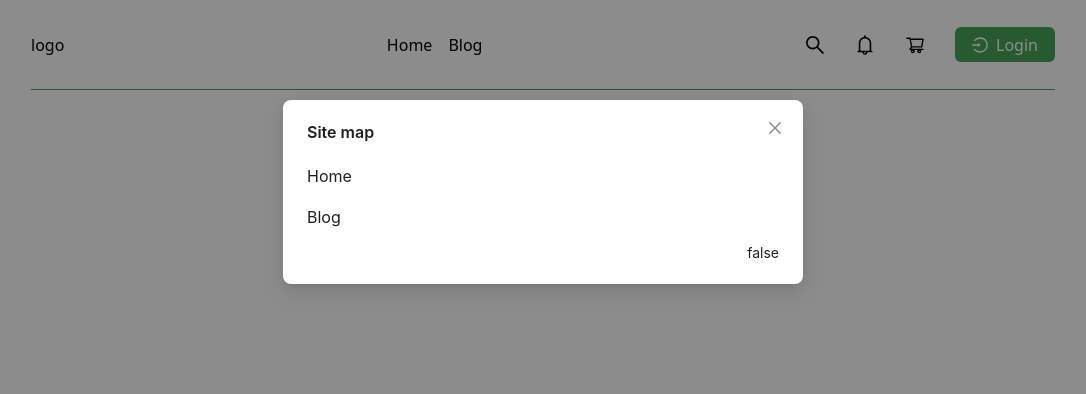
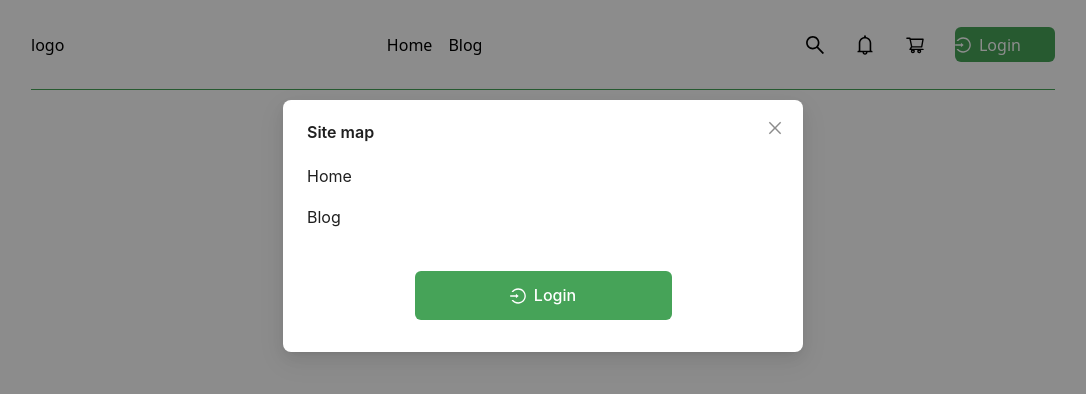
Before and after one commit to abdulvokhid1/intern_project, a React (Create React App) app: page / in a window 1280 px wide. Shown: the top 394 px of the page, without its empty margins (97-1183 px from the left). Built offline with nearby package versions, Linux system fonts and the light colour scheme.

Commit message:
site_map

```diff
--- a/src/components/Navbar/Sitemap/index.tsx
+++ b/src/components/Navbar/Sitemap/index.tsx
@@ -1,15 +1,22 @@
 import type { FC } from "react";
 import { Modal } from "antd";
+import { LoginOutlined } from "@ant-design/icons";
 const SiteMap: FC = () => {
   const custom_link_style: string =
     "text-[1rem] font-normal  leading 6 cursor-pointer";
   const custom_hover_style: string =
     "hover:border-l-[5px] hover:border-[#46A358] hover:pl-[5px] hover:text-[#46A358] transition-colors";
   return (
-    <Modal open={true} title="Site map" footer="false">
+    <Modal open={true} title="Site map" footer="">
       <div className="flex gap-4 flex-col mt-5">
         <h3 className={`${custom_link_style} ${custom_hover_style}`}>Home</h3>
         <h3 className={`${custom_link_style} ${custom_hover_style}`}>Blog</h3>
+      </div>
+      <div className="items-center flex text-center rounded-md justify-center mt-[41px]">
+        <button className="w-[257px] gap-2  h-[49px] bg-[#46A358] text-white  items-center flex text-center rounded-md justify-center font-medium text-[16px]">
+          <LoginOutlined />
+          Login
+        </button>
       </div>
     </Modal>
   );
--- a/src/components/Navbar/index.tsx
+++ b/src/components/Navbar/index.tsx
@@ -17,7 +17,7 @@ const Navbar: FC = () => {
         <img />
         <h3>logo</h3>
       </div>
-      <div className="flex gap-4">
+      <div className="flex gap-4 max-md:hidden">
         <h3 className="cursor-pointer">Home</h3>
         <h3 className="cursor-pointer">Blog</h3>
       </div>
@@ -25,7 +25,7 @@ const Navbar: FC = () => {
         <SearchOutlined className={`${icon_style}`} />
         <BellOutlined className={`${icon_style}`} />
         <ShoppingCartOutlined className={`${icon_style}`} />
-        <button className="text-white w-[100px] h-[35px] bg-[#46A358] flex justify-center items-center gap-2 rounded-md max-md:hidden">
+        <button className="text-white w-[100px] h-[35px] bg-[#46A358] flex rounded-md items-center gap-2 rounded-md max-md:hidden">
           <LoginOutlined />
           Login
         </button>
```
